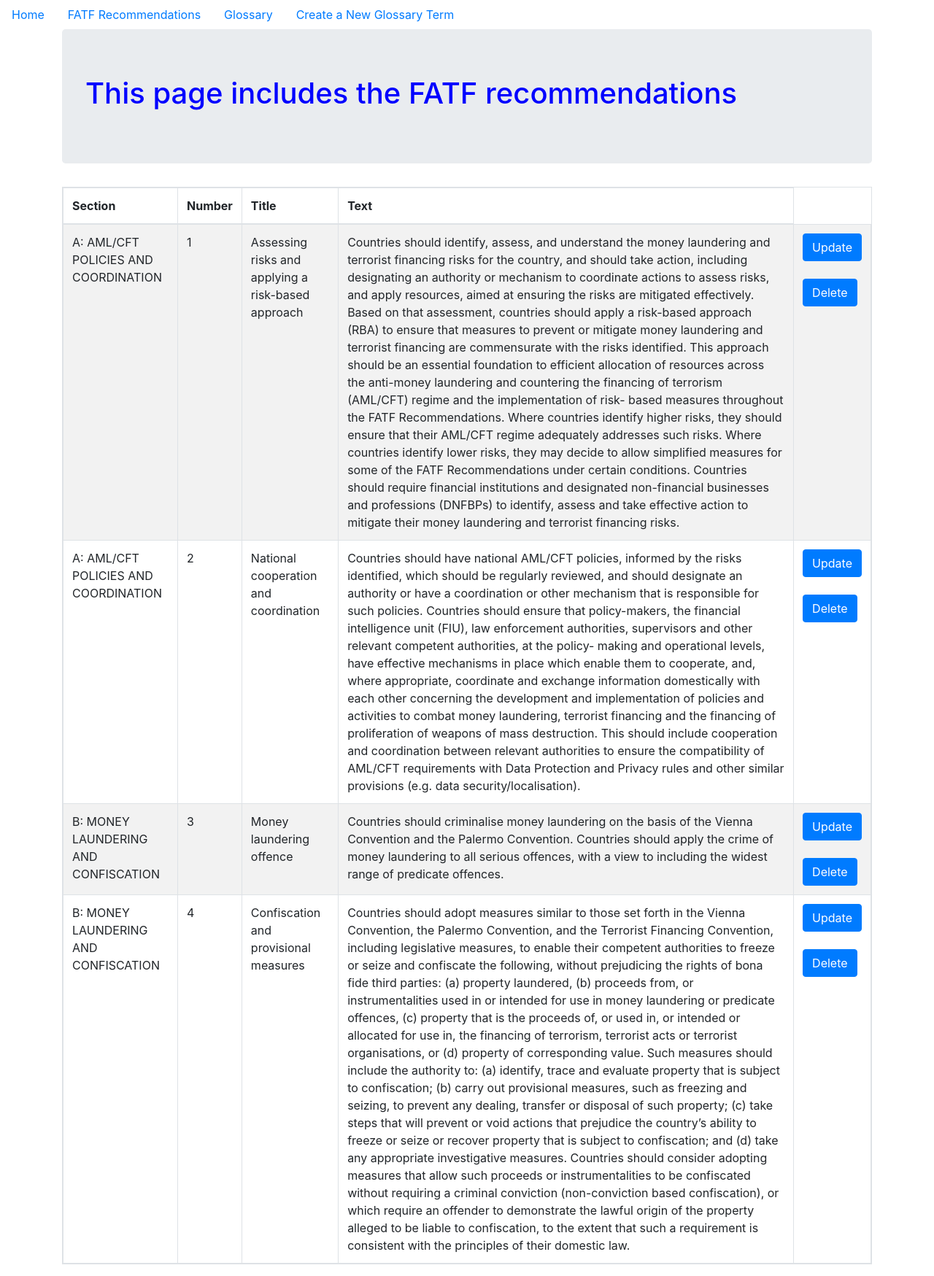
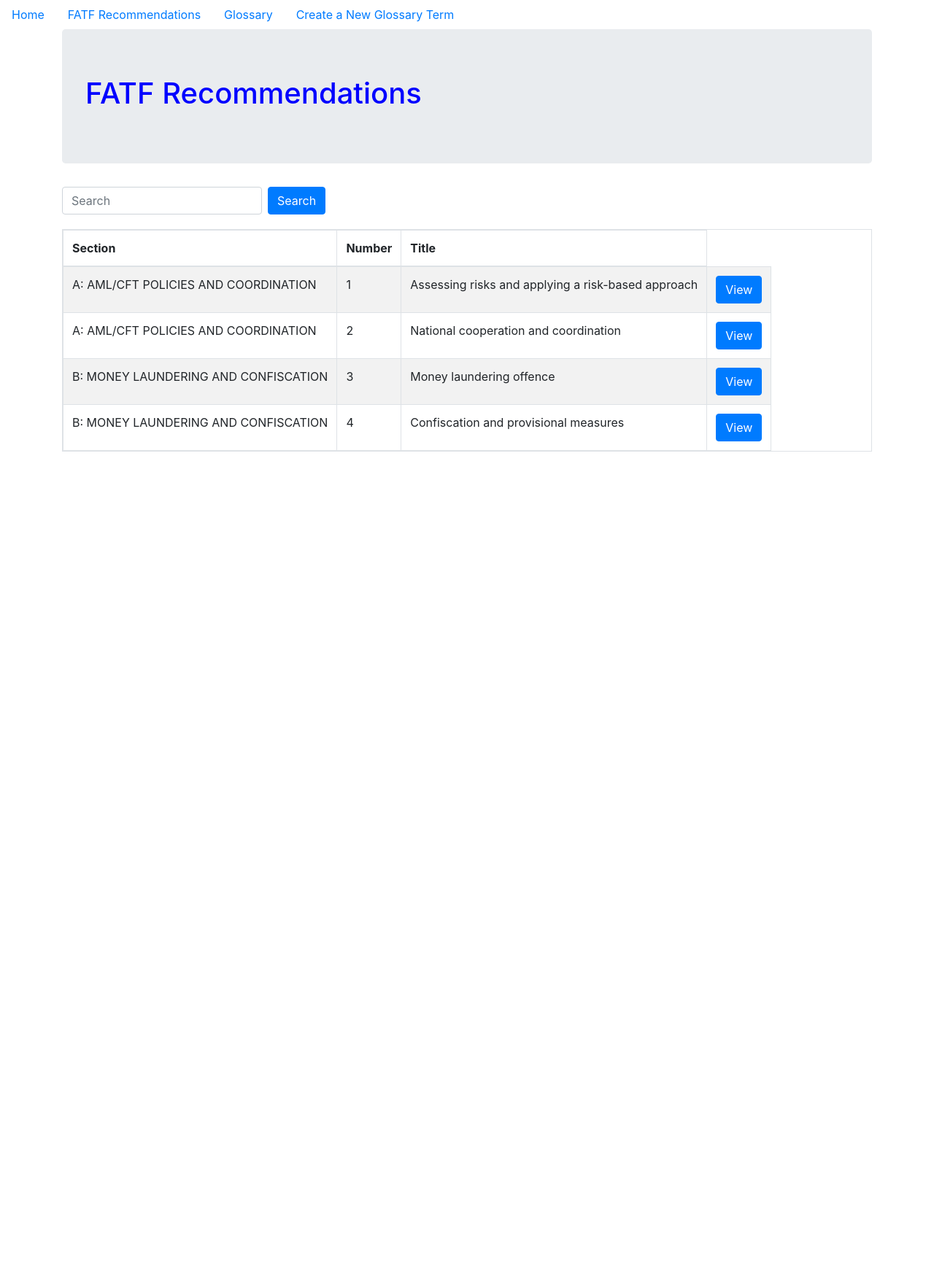
Before and after one commit to chrishaining/FinCrimeLearningApp, a Flask app: page /fatf_recommendations in a window 1280 px wide. Shown: the whole page at 73% size. After the commit the page ends 619 px from the top, so only its background shows below. Run offline with Flask 2, Linux system fonts and the light colour scheme; data comes from the database, SQL or seed files in the repository; some libraries are stand-ins or nearby versions.

Commit message:
adds search form, but not yet with search capability

```diff
--- a/project/static/css/styles.css
+++ b/project/static/css/styles.css
@@ -1,5 +1,9 @@
 h1 {
   color: blue
+}
+
+.row {
+  margin-bottom: 20px
 }
 
 .form-group {
--- a/project/templates/fatf_recommendations.html
+++ b/project/templates/fatf_recommendations.html
@@ -3,17 +3,25 @@
 {% block content %}
 
 <div class="jumbotron">
-  <h1>This page includes the FATF recommendations</h1>
+  <h1>FATF Recommendations</h1>
 </div>
 
-<div>
+<div class="container">
+
+  <div class="row">
+    <form class="form-inline my-2 my-lg-0">
+      <input class="form-control mr-sm-2" type="search" placeholder="Search" aria-label="Search">
+      <button class="btn btn-primary my-2 my-sm-0" type="submit">Search</button>
+    </form>
+  </div>
+
+  <div class="row">
     <table class="table table-striped table-bordered table-responsive">
 
       <thead>
         <th>Section</th>
         <th>Number</th>
         <th>Title</th>
-        <th>Text</th>
       </thead>
 
       <tbody>
@@ -22,11 +30,27 @@
           <td>{{recommendation.section.letter}}: {{recommendation.section.title}}</td>
           <td>{{recommendation.id}}</td>
           <td>{{recommendation.title}}</td>
-            <td>{{recommendation.text}}</td>
           <td>
-              <button type="button" class="btn btn-primary">Update</button>
-              <br><br>
-              <button type="button" class="btn btn-primary">Delete</button>
+            <!-- <button type="button" class="btn btn-primary">Update</button> -->
+
+            <button type="button" class="btn btn-primary" data-toggle="modal" data-target="#updateModal{{ recommendation.id }}">View</button>
+            <div class="modal fade" id="updateModal{{ recommendation.id }}" tabindex="-1" role="dialog" aria-labelledby="updateModalLabel" aria-hidden="true">
+              <div class="modal-dialog modal-lg" role="document">
+                <div class="modal-content">
+                  <div class="modal-header">
+                    <h5 class="modal-title" id="updateModalLabel">
+                      Recommendation {{ recommendation.id}}
+                    </h5>
+                  </div>
+                  <div class="modal-body">
+                    {{ recommendation.text }}
+                  </div>
+                  <div class="modal-footer">
+                    <button type="button" class="btn btn-secondary" data-dismiss="modal">Close</button>
+                  </div>
+                </div>
+              </div>
+            </div>
           </td>
         </tr>
         {% endfor %}
@@ -36,47 +60,6 @@
 
   </div>
 
-
-<!-- <div>
-  <table class="table table-striped">
-    <thead>
-      <tr>
-        <th scope="col"></th>
-        <th scope="col">Recommendation</th>
-        <th scope="col">Notes</th>
-        <th scope="col"></th>
-        <th scope="col"></th>
-      </tr>
-    </thead>
-    <tbody>
-      <tr>
-        <td>3</td>
-        <td>
-          Countries should criminalise money laundering on the basis of the Vienna Convention and the Palermo Convention. Countries should apply the crime of money laundering to all serious offences, with a view to including the widest range of predicate offences.
-        </td>
-        <td>This is Recommendation 3</td>
-        <td>
-          <button type="button" class="btn btn-primary">Update</button>
-        </td>
-        <td>
-          <button type="button" class="btn btn-primary">Delete</button>
-        </td>
-      </tr>
-      <tr>
-        <td>5</td>
-        <td>
-          Countries should criminalise terrorist financing on the basis of the Terrorist Financing Convention, and should criminalise not only the financing of terrorist acts but also the financing of terrorist organisations and individual terrorists even in the absence of a link to a specific terrorist act or acts. Countries should ensure that such offences are designated as money laundering predicate offences.
-        </td>
-        <td>This is recommendation 5</td>
-        <td>
-          <button type="button" class="btn btn-primary">Update</button>
-        </td>
-        <td>
-          <button type="button" class="btn btn-primary">Delete</button>
-        </td>
-      </tr>
-    </tbody>
-  </table>
-</div> -->
+</div>
 
 {% endblock %}
```
Also changed, not shown: project/templates/glossary.html (+10 -1 lines). Lines whose indentation alone changed are shown as unchanged.
